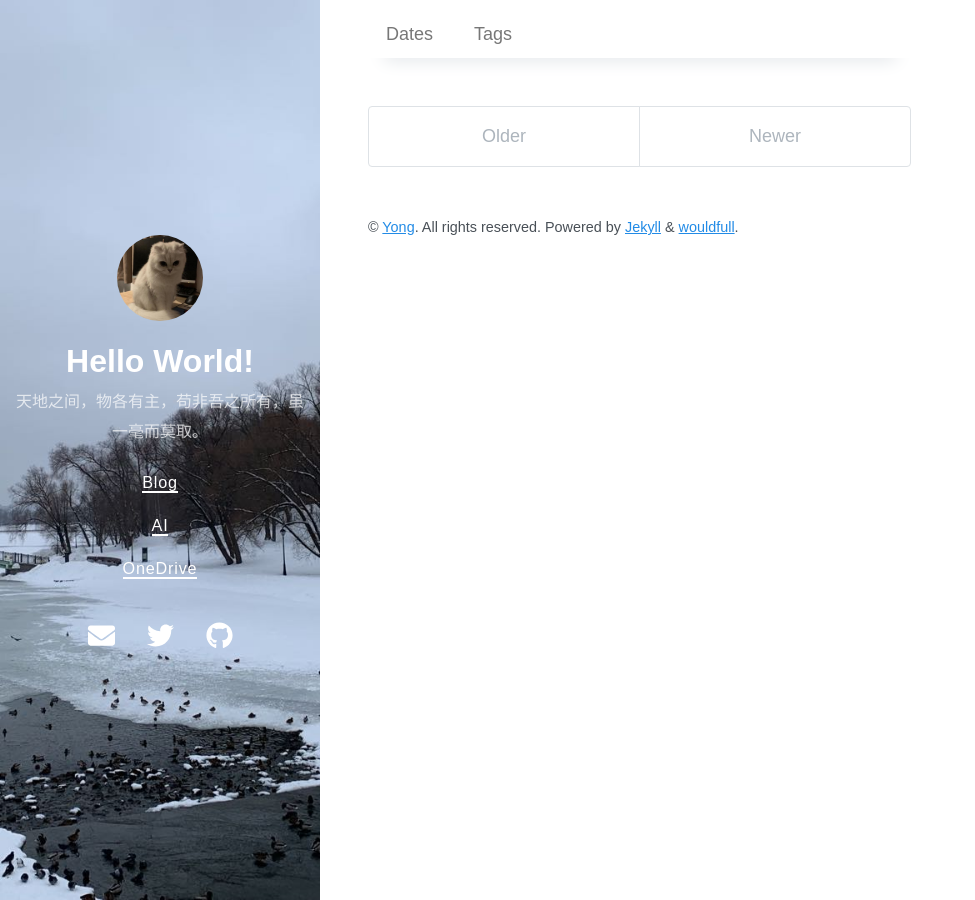
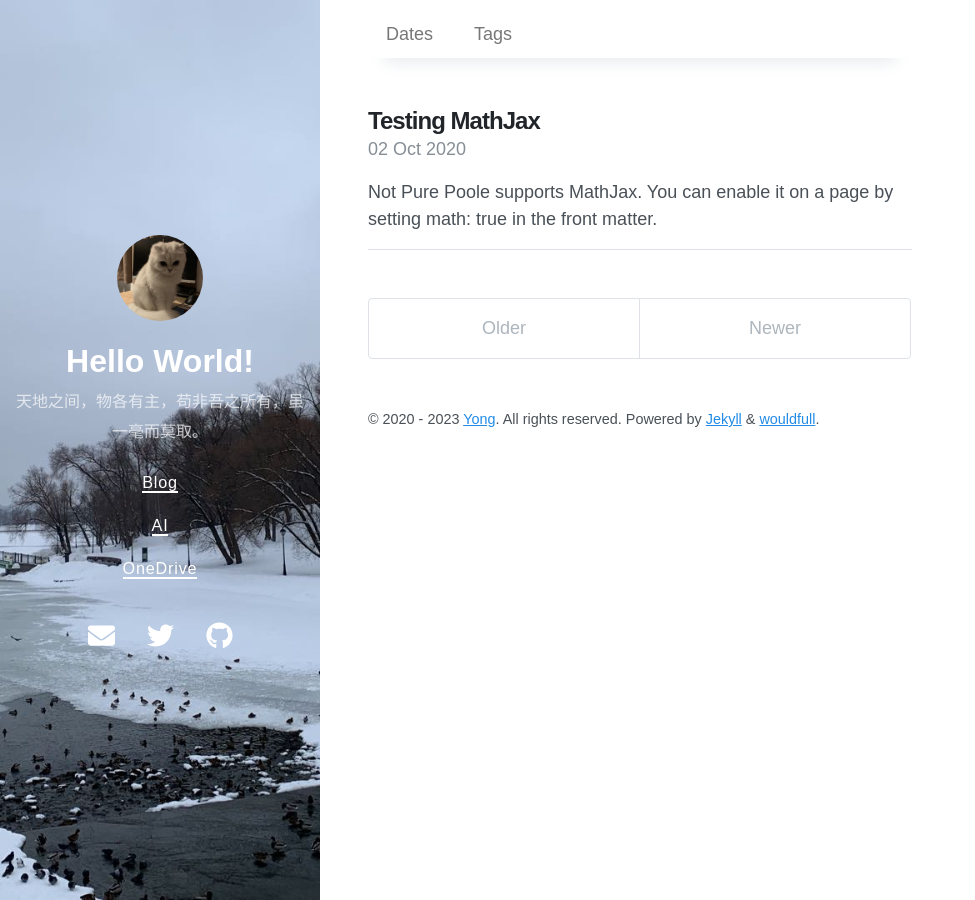
Before and after one commit to LesserFullness/homepage, a Jekyll site: the page built from index.html, in a window 1280 px wide. Shown: the whole page, without its empty margins (0-975 px from the left). Built offline with Jekyll 4.4.1, drawn with Linux system fonts in a browser that asks for light colours; nearby versions of some CDN libraries; the list of posts is cut into pages by our own code.

Commit message:
提交post

```diff
--- /dev/null
+++ b/_posts/2020-10-02-testing-mathjax.md
@@ -0,0 +1,17 @@
+---
+layout: post
+title: Testing MathJax
+tags: mathjax
+math: true
+date: 2020-10-02 15:32 +0800
+---
+Not Pure Poole supports [MathJax](https://www.mathjax.org/). You can enable it on a page by setting `math: true` in the front matter.
+
+An inline math: \\\(E=mc^2\\\).
+
+A display math:
+
+$$
+i\hbar \frac{\partial \Psi}{\partial t} = -\frac{\hbar^2}{2m}
+\frac{\partial^2 \Psi}{\partial x^2} + V \Psi
+$$
```
Also changed, not shown: _posts/原则.md (+2 -1 lines).
